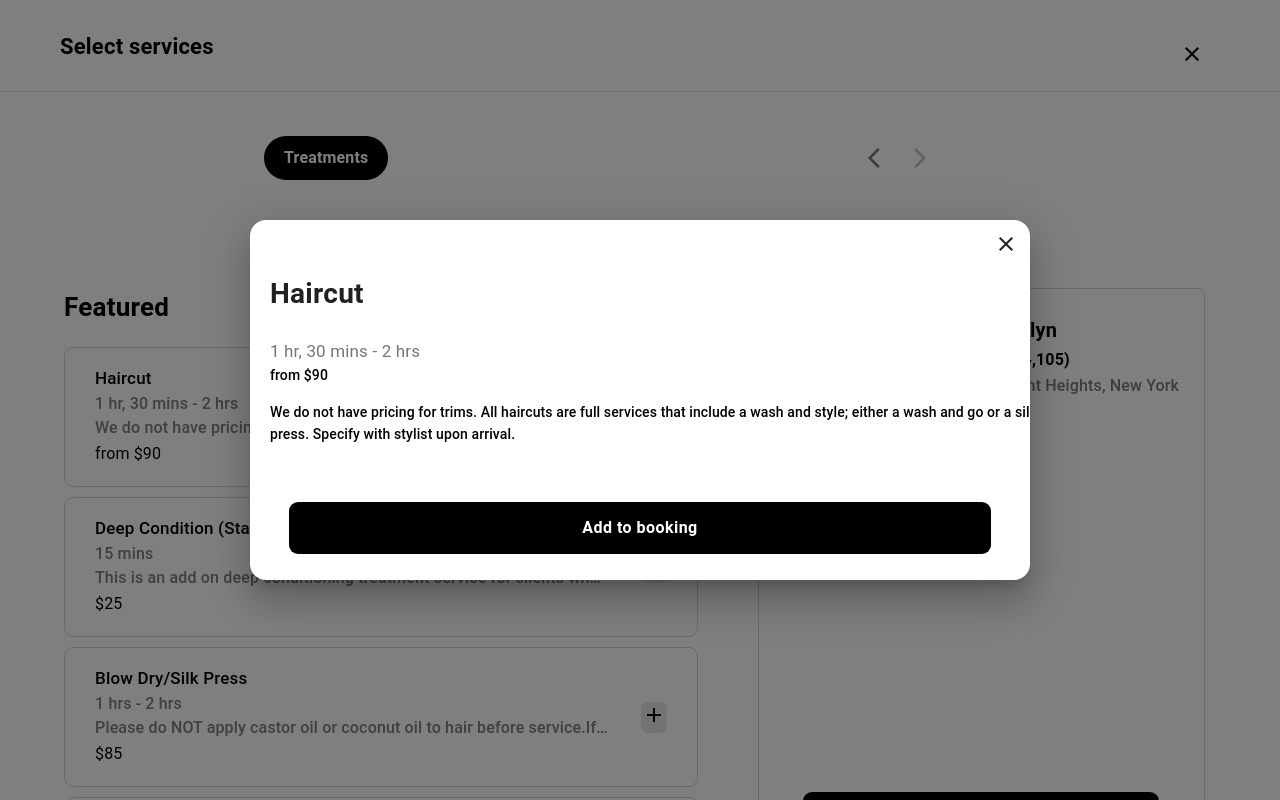
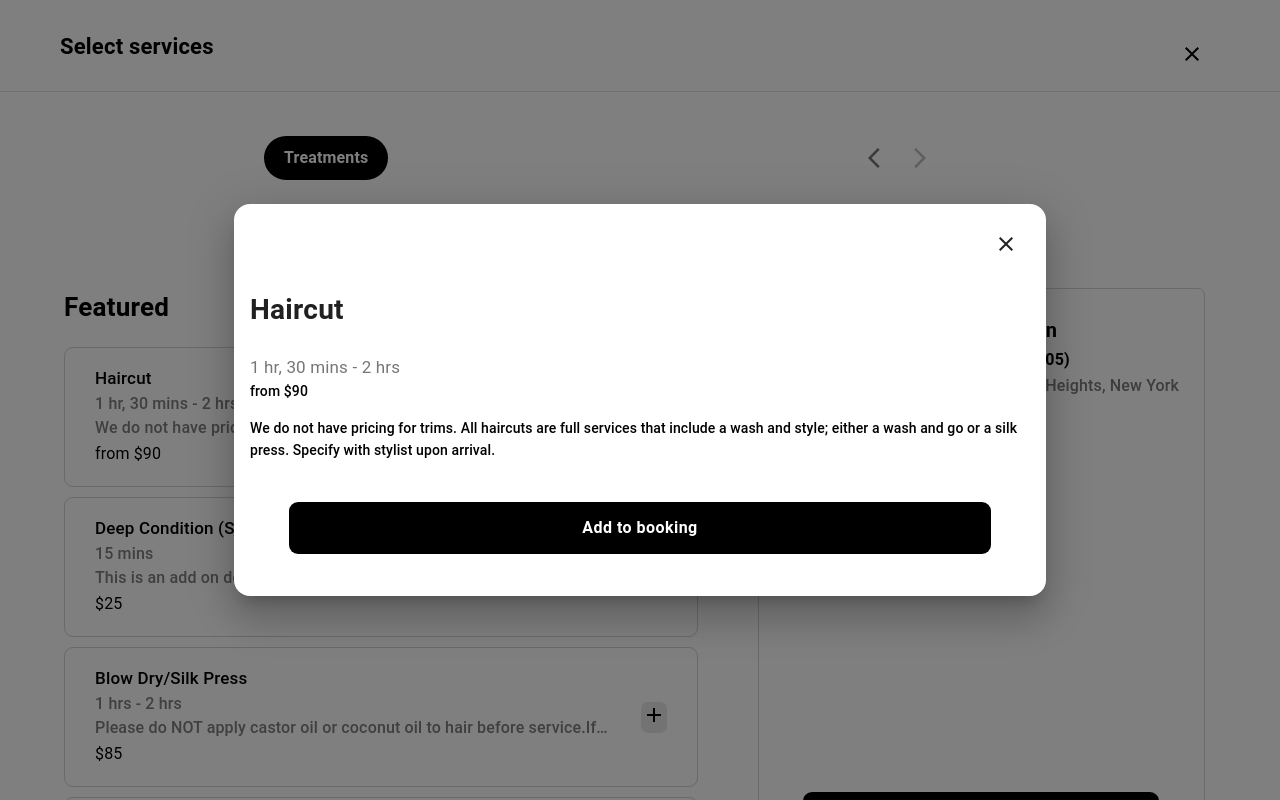
Before and after one commit to falgun143/Salon, a Next.js app: page / in a window 1280 px wide. Both pictures are taken after a click on the element 380 px from the left and 417 px from the top of the page. Shown: the top 800 px of the page. Built offline with nearby package versions, Linux system fonts and the light colour scheme; grey boxes are pictures that could not be loaded.

Commit message:
Added Padding to dialog

```diff
--- a/components/Card.tsx
+++ b/components/Card.tsx
@@ -1,5 +1,5 @@
 import React, { useState } from "react";
-import { Box, Button, Card, Typography } from "@mui/material/";
+import { Box, Typography } from "@mui/material/";
 import Add from "@mui/icons-material/Add";
 import DoneIcon from "@mui/icons-material/Done";
 import Dialog from "@mui/material/Dialog";
@@ -139,10 +139,11 @@ const Card1 = ({ feature }: { feature: CardFeature }) => {
             },
 
             minWidth: {
-              xs: "100vw",
+              xs: "90vw",
               md: "780px",
             },
             borderRadius: 4,
+            padding:2,
             justifyContent: "center",
             alignItems: "center",
             overflowX: "hidden",
@@ -160,7 +161,7 @@ const Card1 = ({ feature }: { feature: CardFeature }) => {
           <CloseButton onClick={handleClose} />
         </Box>
 
-        <DialogContent  style={{  width: "100%", padding: "0px 10px 0px 50px"}}>
+        <DialogContent style={{ width: "100%"}}>
           <Typography fontSize={"28px"} fontWeight={"bold"} marginBottom={3}>
             {feature.title}
           </Typography>
@@ -176,7 +177,16 @@ const Card1 = ({ feature }: { feature: CardFeature }) => {
             {feature.cost}
           </Typography>
           {feature.description && (
-            <Typography variant="subtitle2" color={"#000000"} fontWeight={500}>
+
+            <Typography
+              variant="subtitle2"
+              color="#000000"
+              fontWeight={500}
+
+           style={{ display: "inline-block", whiteSpace: "pre-line" }}
+
+
+            >
               {feature.description}
             </Typography>
           )}
```
